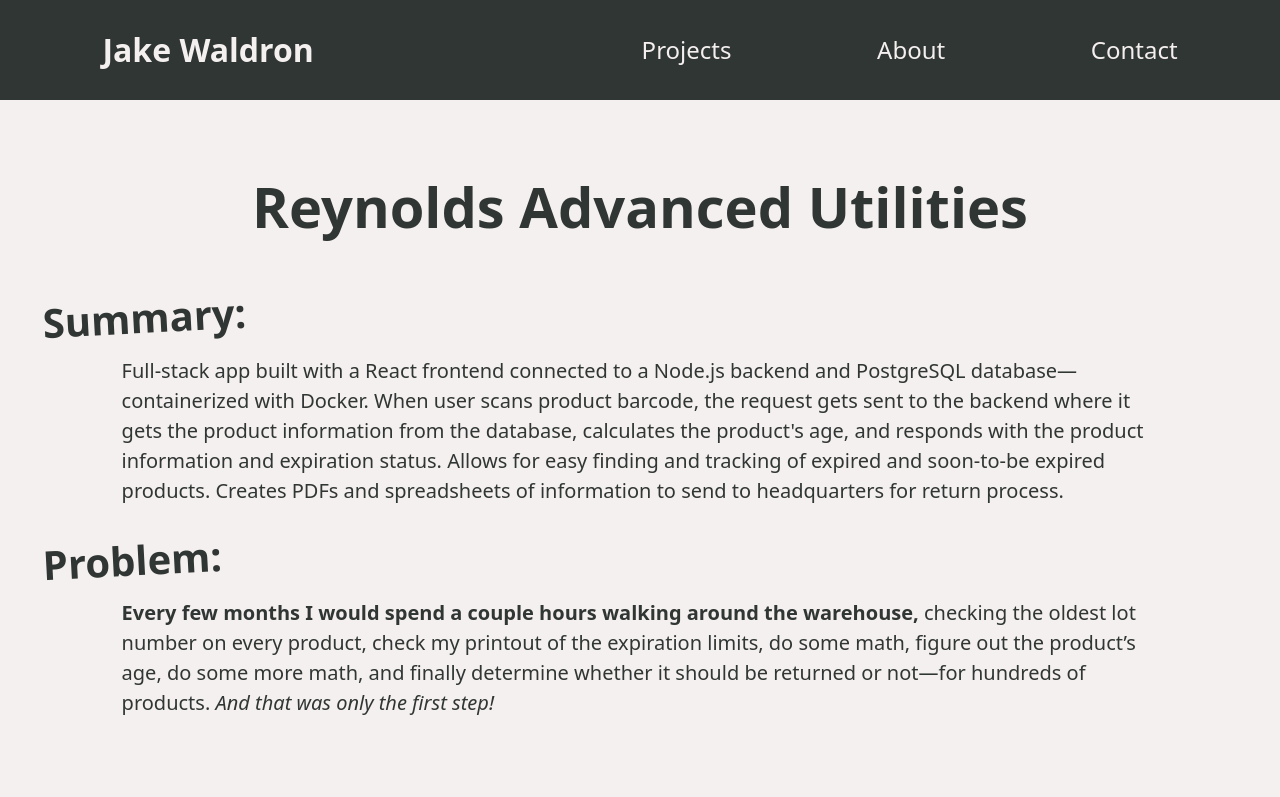
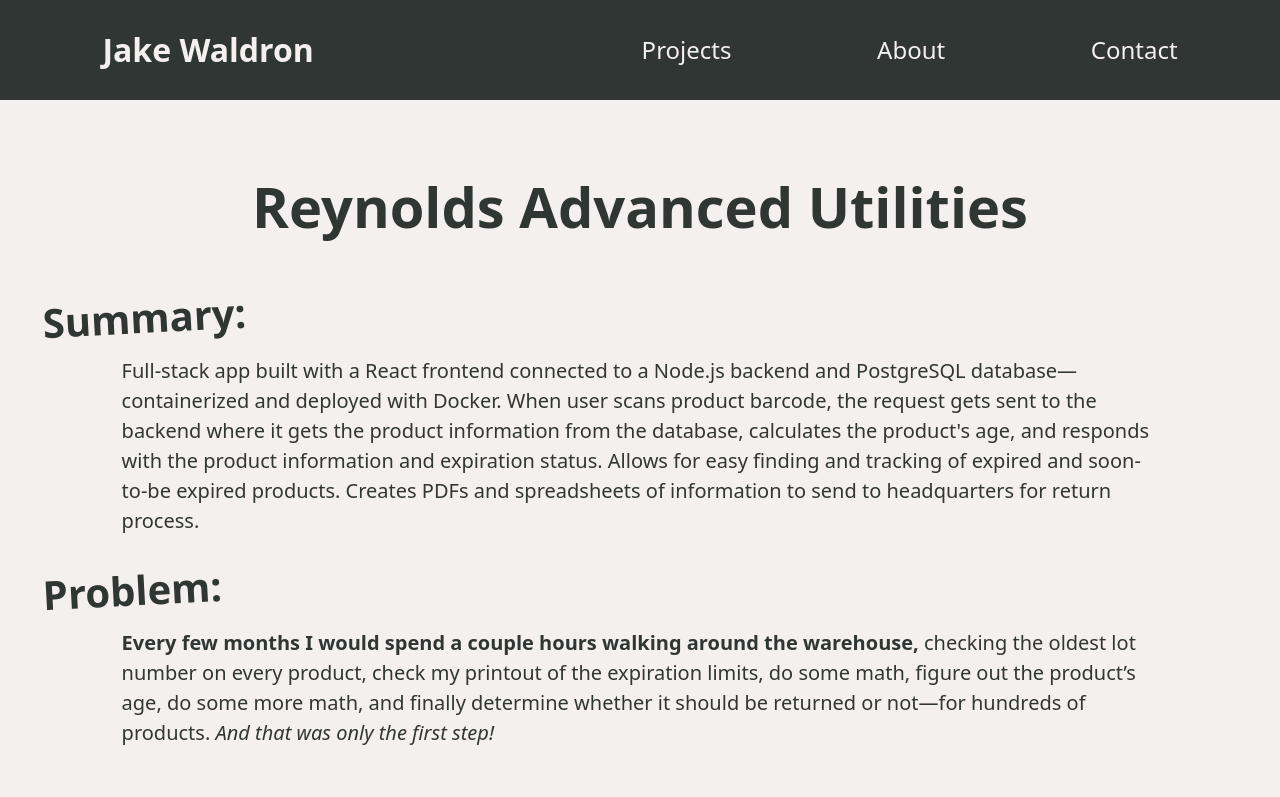
Before and after one commit to jake-waldron/portfolio, a Next.js app: page /projects/ram-utilities in a window 1280 px wide. Shown: the top 797 px of the page. Built offline with nearby package versions, Linux system fonts and the light colour scheme.

Commit message:
fix typos

```diff
--- a/pages/projects/ram-utilities.jsx
+++ b/pages/projects/ram-utilities.jsx
@@ -38,10 +38,11 @@
 				<h2>Summary:</h2>
 				<p>
 					Full-stack app built with a React frontend connected to a Node.js backend and PostgreSQL
-					database—containerized with Docker. When user scans product barcode, the request gets sent to the backend
-					where it gets the product information from the database, calculates the product&apos;s age, and responds with
-					the product information and expiration status. Allows for easy finding and tracking of expired and soon-to-be
-					expired products. Creates PDFs and spreadsheets of information to send to headquarters for return process.
+					database—containerized and deployed with Docker. When user scans product barcode, the request gets sent to the
+					backend where it gets the product information from the database, calculates the product&apos;s age, and
+					responds with the product information and expiration status. Allows for easy finding and tracking of expired
+					and soon-to-be expired products. Creates PDFs and spreadsheets of information to send to headquarters for
+					return process.
 				</p>
 				<h2>Problem:</h2>
 				<p>
```
